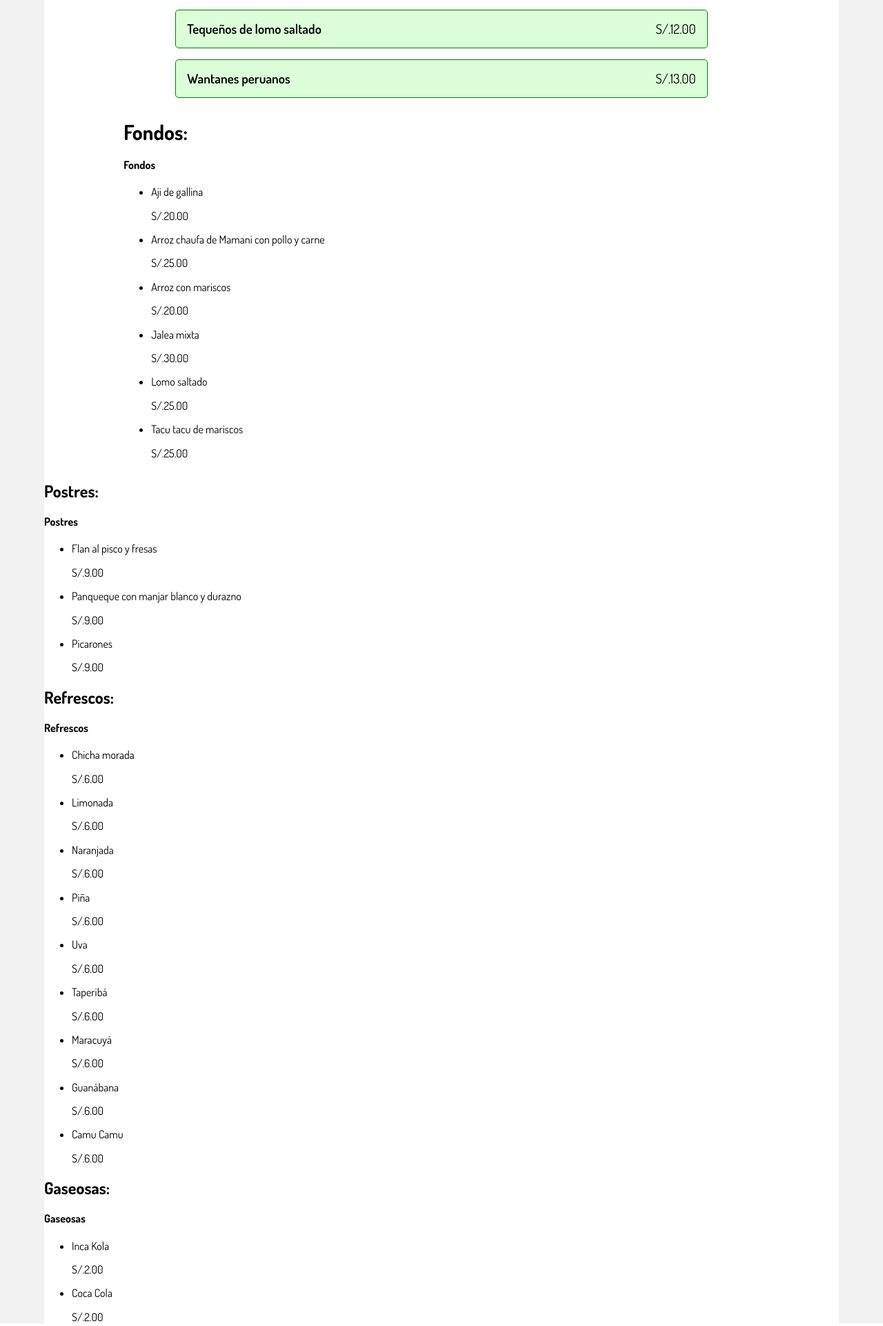
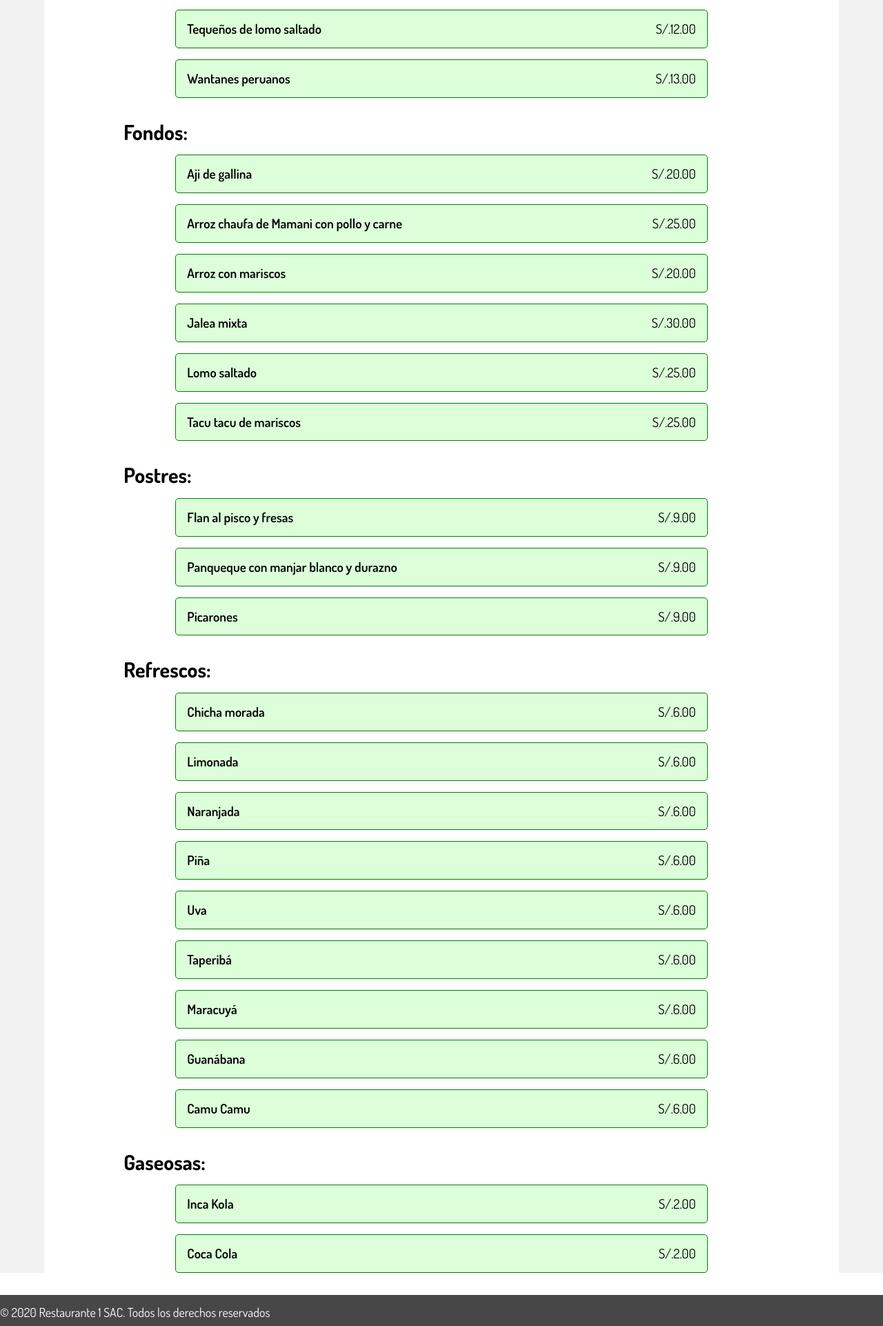
Before and after one commit to freddyjosias/webbuengustoperuano, a PHP site: page /hacer-pedido.php?view=1 in a window 1280 px wide. Shown: the part 691-2613 px from the top of the page at 69% size. Run offline with PHP 8.4, Linux system fonts and the light colour scheme; data comes from the database, SQL or seed files in the repository.

Commit message:
ordenado

```diff
--- a/hacer-pedido.php
+++ b/hacer-pedido.php
@@ -90,108 +90,105 @@
 				<h2>Fondos:</h2>
 
 				<div>
-							<div>
-								<h4>Fondos</h4>
+					<div class="productos-carta">
+                        <div><h3> Aji de gallina</h3></div>
+                        <div>S/.20.00</div>
                     </div>
-							<div>
-								<ul>
-									<li>Aji de gallina
-										<p>S/.20.00</p>
-									</li>
-									<li>Arroz chaufa de Mamani con pollo y carne
-										<p>S/.25.00</p>
-									</li>
-									<li>Arroz con mariscos
-										<p>S/.20.00</p>
-									</li>
-									<li>Jalea mixta
-										<p>S/.30.00</p>
-									</li>
-									<li>Lomo saltado
-										<p>S/.25.00</p>
-									</li>
-									<li>Tacu tacu de mariscos
-										<p>S/.25.00</p>
-									</li>
-								</ul>
+                    <div class="productos-carta">
+                        <div><h3>Arroz chaufa de Mamani con pollo y carne</h3></div>
+                        <div>S/.25.00</div>
                     </div>
+                    <div class="productos-carta">
+                        <div><h3>Arroz con mariscos</h3></div>
+                        <div>S/.20.00</div>
+                    </div>
+                    <div class="productos-carta">
+                        <div><h3>Jalea mixta</h3></div>
+                        <div>S/.30.00</div>
+                    </div>
+                    <div class="productos-carta">
+                        <div><h3>Lomo saltado</h3></div>
+                        <div>S/.25.00</div>
+                    </div>
+                    <div class="productos-carta">
+                        <div><h3>Tacu tacu de mariscos</h3></div>
+                        <div>S/.25.00</div>
                     </div>
 				</div>
 
                 <h2>Postres:</h2>
 
 				<div>
-    				<div>
-    					<h4>Postres</h4>
-	    				<ul>
-	    					<li>Flan al pisco y fresas
-	    						<p>S/.9.00</p>
-	    					</li>
-	    					<li>Panqueque con manjar blanco y durazno
-	    						<p>S/.9.00</p>
-	    					</li>
-	    					<li>Picarones
-	    						<p>S/.9.00</p>
-	    					</li>
-	    				</ul>
+					<div class="productos-carta">
+                        <div><h3> Flan al pisco y fresas</h3></div>
+                        <div>S/.9.00</div>
+                    </div>
+                    <div class="productos-carta">
+                        <div><h3>Panqueque con manjar blanco y durazno</h3></div>
+                        <div>S/.9.00</div>
+                    </div>
+                    <div class="productos-carta">
+                        <div><h3>Picarones</h3></div>
+                        <div>S/.9.00</div>
+                    </div>
 				</div>
 
 				<h2>Refrescos:</h2>
 
 				<div>
-    					<h4>Refrescos</h4>
-	    				<ul>
-	    					<li>Chicha morada
-	    						<p>S/.6.00</p>
-	    					</li>
-	    					<li>Limonada
-	    						<p>S/.6.00</p>
-	    					</li>
-	    					<li>Naranjada
-	    						<p>S/.6.00</p>
-							</li>
-							<li>Piña
-	    						<p>S/.6.00</p>
-							</li>
-							<li>Uva
-	    						<p>S/.6.00</p>
-							</li>
-							<li>Taperibá
-	    						<p>S/.6.00</p>
-							</li>
-							<li>Maracuyá
-	    						<p>S/.6.00</p>
-							</li>
-							<li>Guanábana
-	    						<p>S/.6.00</p>
-							</li>
-							<li>Camu Camu
-	    						<p>S/.6.00</p>
-	    					</li>
-	    				</ul>
+					<div class="productos-carta">
+                        <div><h3> Chicha morada</h3></div>
+                        <div>S/.6.00</div>
+                    </div>
+                    <div class="productos-carta">
+                        <div><h3>Limonada</h3></div>
+                        <div>S/.6.00</div>
+                    </div>
+                    <div class="productos-carta">
+                        <div><h3>Naranjada</h3></div>
+                        <div>S/.6.00</div>
+                    </div>
+                    <div class="productos-carta">
+                        <div><h3>Piña</h3></div>
+                        <div>S/.6.00</div>
+                    </div>
+                    <div class="productos-carta">
+                        <div><h3>Uva</h3></div>
+                        <div>S/.6.00</div>
+                    </div>
+                    <div class="productos-carta">
+                        <div><h3>Taperibá</h3></div>
+                        <div>S/.6.00</div>
+					</div>
+					<div class="productos-carta">
+                        <div><h3>Maracuyá</h3></div>
+                        <div>S/.6.00</div>
+                    </div>
+                    <div class="productos-carta">
+                        <div><h3>Guanábana</h3></div>
+                        <div>S/.6.00</div>
+                    </div>
+                    <div class="productos-carta">
+                        <div><h3>Camu Camu</h3></div>
+                        <div>S/.6.00</div>
                     </div>
 				</div>
 
                 <h2>Gaseosas:</h2>
 
                 <div>
+			        <div class="productos-carta">
+                        <div><h3>Inca Kola</h3></div>
+                        <div>S/.2.00</div>
+                    </div>
+                    <div class="productos-carta">
+                        <div><h3>Coca Cola</h3></div>
+                        <div>S/.2.00</div>
+                    </div>
     				<div>
-    					<h4>Gaseosas</h4>
-	    				<ul>
-	    					<li>Inca Kola
-	    						<p>S/.2.00</p>
-	    					</li>
-	    					<li>Coca Cola
-	    						<p>S/.2.00</p>
-	    					</li>
-	    				</ul>
                </div>
             </div>
-
         </div>
-
-        </div>
-
     </main>
 
 	<footer class="footer-inicio">
```
Lines whose indentation alone changed are shown as unchanged.
